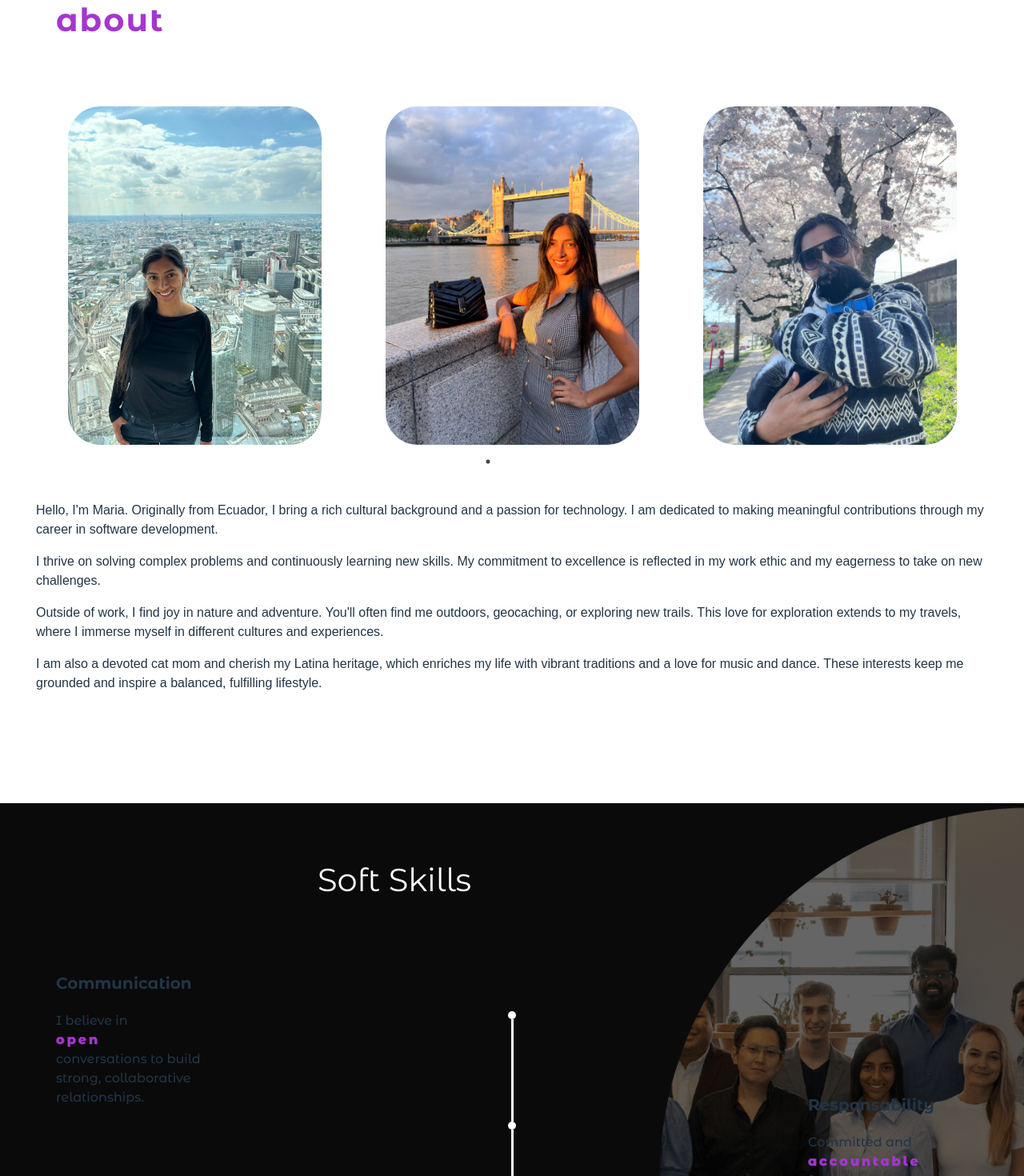
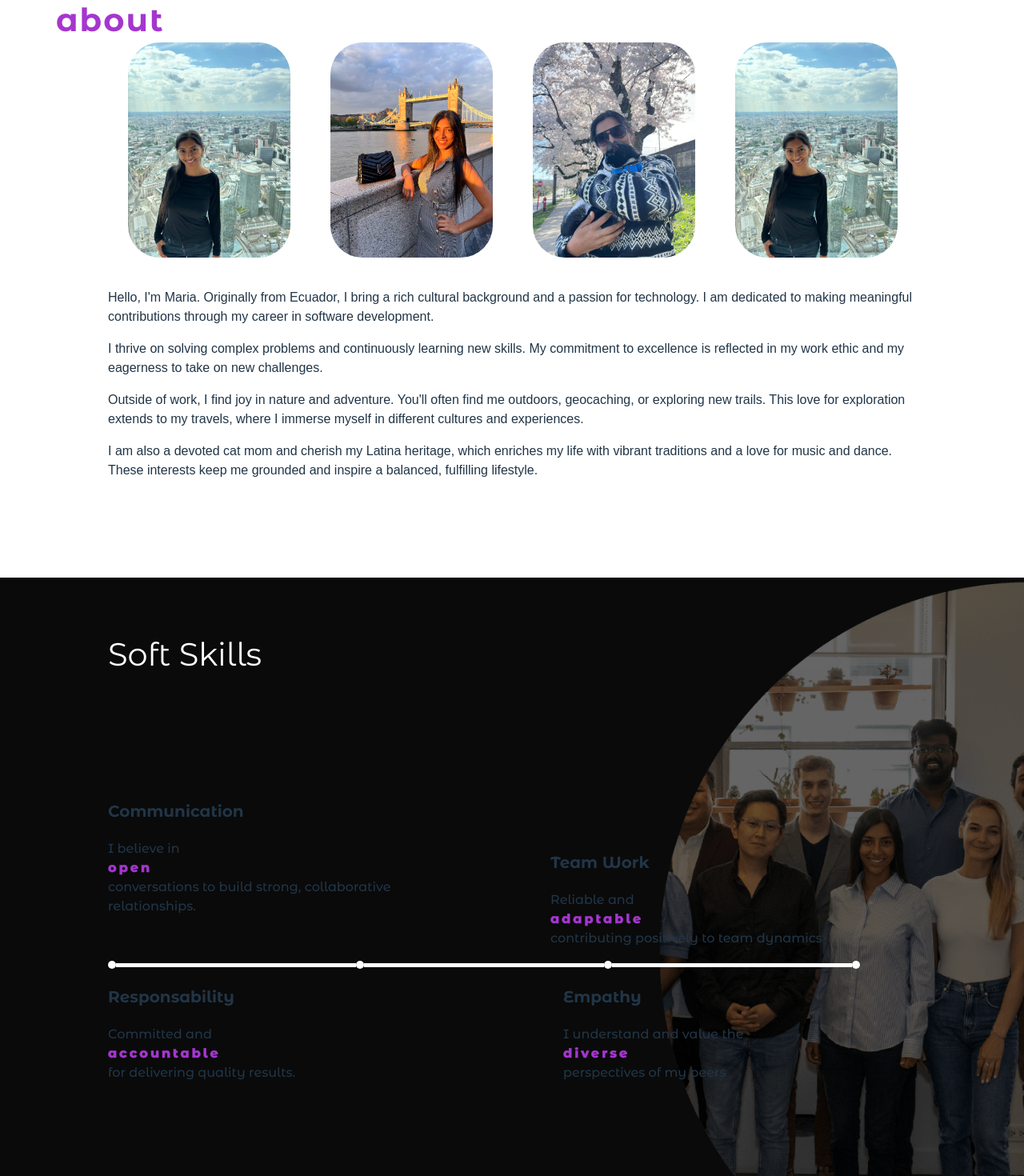
Before and after one commit to MariaVan8/portfolio-react, a React (Vite) app: page / in a window 1280 px wide. Shown: the part 3240-4710 px from the top of the page at 80% size. Built offline with nearby package versions, Linux system fonts and the light colour scheme.

Commit message:
Added desktop media query for Soft skills section

```diff
--- a/src/components/About/About.jsx
+++ b/src/components/About/About.jsx
@@ -27,7 +27,14 @@ function About() {
 			{
 				breakpoint: 1960, // Desktop view
 				settings: {
-					slidesToShow: 3,
+					slidesToShow: 4,
+					centerPadding: "0px", // Adjust this to create the overlap effect
+				},
+			},
+			{
+				breakpoint: 2960, // Desktop view
+				settings: {
+					slidesToShow: 5,
 					centerPadding: "0px", // Adjust this to create the overlap effect
 				},
 			},
--- a/src/components/About/About.scss
+++ b/src/components/About/About.scss
@@ -117,14 +117,11 @@
 
 @media only screen and (min-width: 660px) {
 	.slider {
-		// .slick-slide {
-		// 	img {
-		// 		width: 60%;
-		// 	}
-		// }
+		padding: 0 70px;
 	}
+
 	.about {
-		height: 36vh;
+		height: 26vh;
 		.first-layer {
 			font-size: 150px;
 		}
@@ -140,7 +137,16 @@
 			}
 		}
 	}
+	.intro {
+		padding: 0 70px;
+	}
 }
 
 @media only screen and (min-width: 960px) {
+	.slider {
+		padding: 0 135px;
+	}
+	.intro {
+		padding: 0 135px;
+	}
 }
--- a/src/components/SoftSkills/SoftSkills.scss
+++ b/src/components/SoftSkills/SoftSkills.scss
@@ -20,7 +20,7 @@
 		font-size: $font-size-xlarge;
 		z-index: 2;
 		bottom: 20rem;
-		left: 45px;
+		padding-left: 45px;
 		position: relative;
 		width: 35%;
 	}
@@ -154,6 +154,8 @@
 		&-title {
 			font-size: 40px;
 			bottom: 24rem;
+			padding-left: 70px;
+			width: 50%;
 		}
 		&-box {
 			h3 {
@@ -171,3 +173,46 @@
 		}
 	}
 }
+
+@media only screen and (min-width: 960px) {
+	.soft_skills {
+		padding: 0 135px;
+		flex-direction: column;
+		justify-content: center;
+		gap: 0;
+		&-background {
+			justify-content: space-between;
+		}
+		&-title {
+			padding-left: 135px;
+		}
+		&-box {
+			width: 50%;
+		}
+		&-top {
+			flex-direction: row;
+			width: 100%;
+		}
+		&-middle {
+			display: flex;
+			flex-direction: row;
+			align-items: center;
+			align-self: baseline;
+		}
+		&-bottom {
+			flex-direction: row;
+			top: 0;
+			width: 100%;
+		}
+	}
+	.line {
+		height: 5px;
+		width: 300px;
+		&-container {
+			display: flex;
+			flex-direction: row;
+			align-items: center;
+			justify-content: flex-start;
+		}
+	}
+}
```
